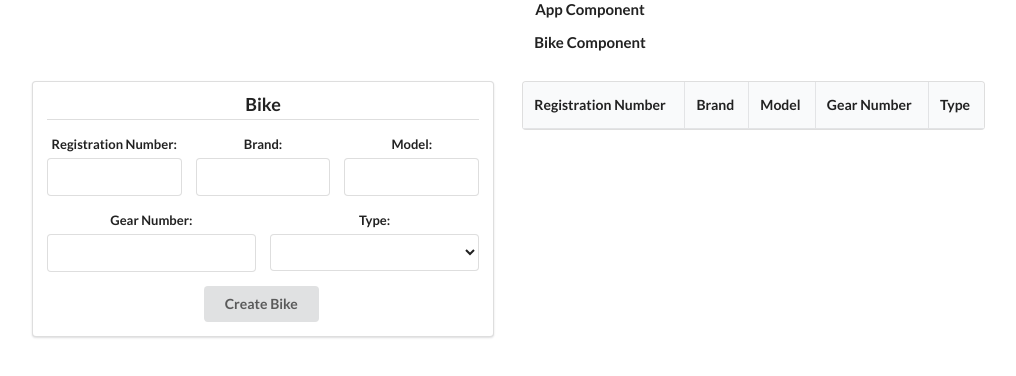
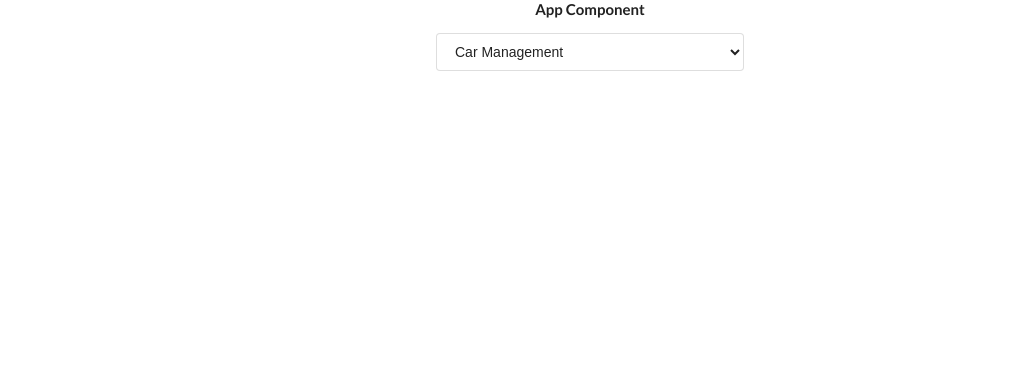
Before and after one commit to darkzam/vehicleManagement, an Angular app: page / in a window 1280 px wide. Shown: the top 376 px of the page, without its empty margins (50-1066 px from the left). Built offline with nearby package versions, Linux system fonts and the light colour scheme.

Commit message:
0.0.8 = App Component: added selector of components

```diff
--- a/src/app/app.component.html
+++ b/src/app/app.component.html
@@ -4,6 +4,21 @@
    App Component
   </h4>
 
-  <app-bike-component></app-bike-component>
+  <div class="ui one column stackable center aligned page grid">
+     <div class="column six wide">
+       <div class="ui form">
+         <select (change)="onChange($event.target.value)">
+           <option value="0">Bike Management</option>
+           <option value="1">MotorCycle Management</option>
+           <option value="2" selected >Car Management</option>
+           <option value="3">Ship Management</option>
+         </select>
+     </div>
+     <div class="row"></div>
+  </div>
+</div>
+
+  <app-bike-component *ngIf="option==0"></app-bike-component>
+
 
 </div>
--- a/src/app/app.component.ts
+++ b/src/app/app.component.ts
@@ -7,4 +7,11 @@ import { Component } from '@angular/core';
 })
 export class AppComponent {
 
+  option:number;
+
+  onChange(option:string){
+
+    this.option = +option;
+
+  }
 }
--- a/src/app/bikes/bike.component.html
+++ b/src/app/bikes/bike.component.html
@@ -1,10 +1,11 @@
 
-<h4> Bike Component</h4>
+
 
 
 <div class="ui grid">
 	<div class="ui one wide column"></div>
 	<div class="ui six wide column">
+
 		<div class="ui row"></div>
 		<div class="ui segment container">
 
```
